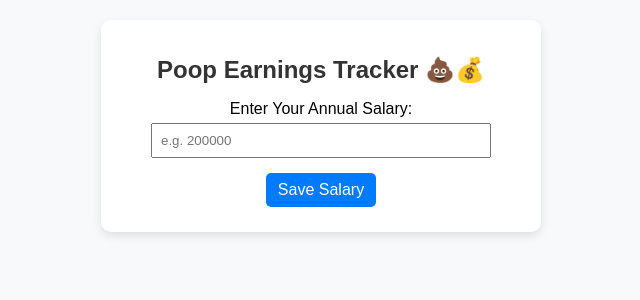
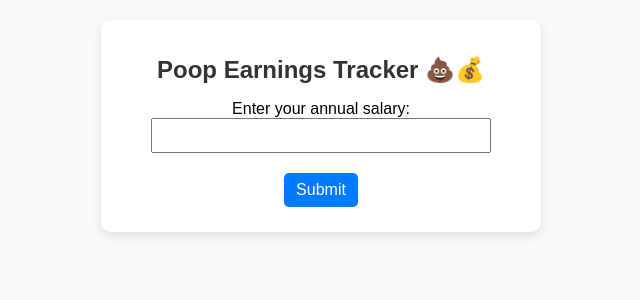
Before and after one commit to tglicker/Poop_Earnings, a React (Create React App) app in the folder FrontEnd/: page / in a window 1280 px wide. Shown: the top 300 px of the page, without its empty margins (319-959 px from the left). Built offline with nearby package versions, Linux system fonts and the light colour scheme.

Commit message:
Update SalaryInput.js

```diff
--- a/FrontEnd/src/components/SalaryInput.js
+++ b/FrontEnd/src/components/SalaryInput.js
@@ -2,24 +2,35 @@ import React, { useState } from 'react';
 
 const SalaryInput = ({ setSalary }) => {
   const [inputSalary, setInputSalary] = useState('');
+  const [submitted, setSubmitted] = useState(false);
 
-  const handleSubmit = () => {
-    const parsedSalary = parseFloat(inputSalary);
-    if (!isNaN(parsedSalary) && parsedSalary > 0) {
-      setSalary(parsedSalary);
+  const handleSubmit = (e) => {
+    e.preventDefault();
+    const salaryValue = parseFloat(inputSalary);
+    if (!isNaN(salaryValue) && salaryValue > 0) {
+      setSalary(salaryValue);
+      setSubmitted(true);
     }
   };
 
   return (
     <div className="salary-input">
-      <label>Enter Your Annual Salary:</label>
+      {!submitted ? (
+        <form onSubmit={handleSubmit}>
+          <label>
+            Enter your annual salary:
             <input
               type="number"
               value={inputSalary}
               onChange={(e) => setInputSalary(e.target.value)}
-        placeholder="e.g. 200000"
+              required
             />
-      <button onClick={handleSubmit}>Save Salary</button>
+          </label>
+          <button type="submit">Submit</button>
+        </form>
+      ) : (
+        <p>Salary set successfully! 💰</p>
+      )}
     </div>
   );
 };
```
Lines whose indentation alone changed are shown as unchanged.
